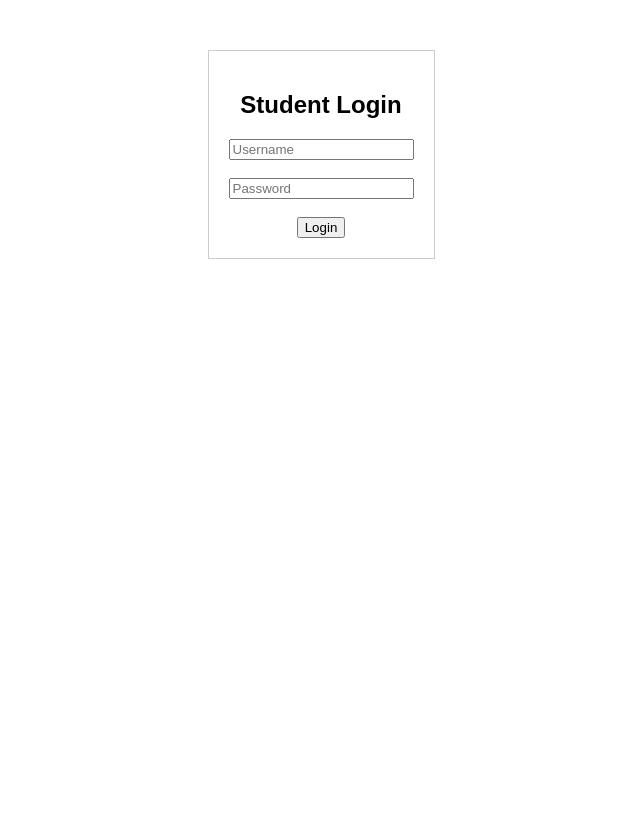
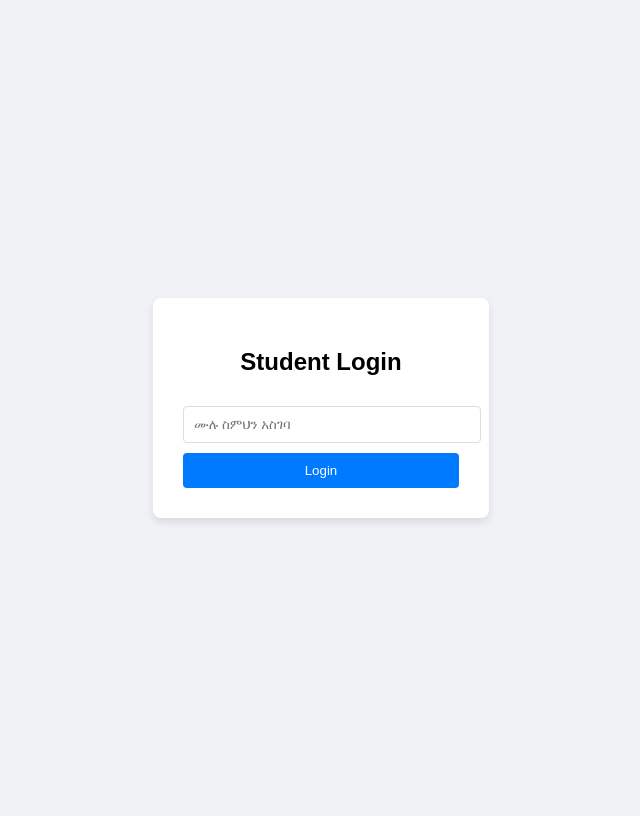
Before and after one commit to mesfinchalnew-creator/online-exam-system, a Flask app: page / in a window 1280 px wide. Shown: the whole page, without its empty margins (319-959 px from the left). Before the commit the page ends 259 px from the top, so only its background shows below. Run offline with Flask 3, Linux system fonts and the light colour scheme.

Commit message:
Update login.html

```diff
--- a/templates/login.html
+++ b/templates/login.html
@@ -1,18 +1,20 @@
 <!DOCTYPE html>
 <html>
 <head>
-    <title>Login - Online Exam</title>
+    <title>Student Login</title>
     <style>
-        body { font-family: Arial; text-align: center; margin-top: 50px; }
-        .login-container { border: 1px solid #ccc; padding: 20px; display: inline-block; }
+        body { font-family: Arial, sans-serif; display: flex; justify-content: center; align-items: center; height: 100vh; background-color: #f0f2f5; }
+        .login-container { background: white; padding: 30px; border-radius: 8px; box-shadow: 0 4px 8px rgba(0,0,0,0.1); text-align: center; }
+        input { width: 100%; padding: 10px; margin: 10px 0; border: 1px solid #ddd; border-radius: 4px; }
+        button { background-color: #007bff; color: white; padding: 10px 20px; border: none; border-radius: 4px; cursor: pointer; width: 100%; }
+        button:hover { background-color: #0056b3; }
     </style>
 </head>
 <body>
     <div class="login-container">
         <h2>Student Login</h2>
-        <form action="/login" method="post">
-            <input type="text" name="username" placeholder="Username" required><br><br>
-            <input type="password" name="12345" placeholder="Password" required><br><br>
+        <form action="/login" method="POST">
+            <input type="text" name="username" placeholder="ሙሉ ስምህን አስገባ" required>
             <button type="submit">Login</button>
         </form>
     </div>
```
